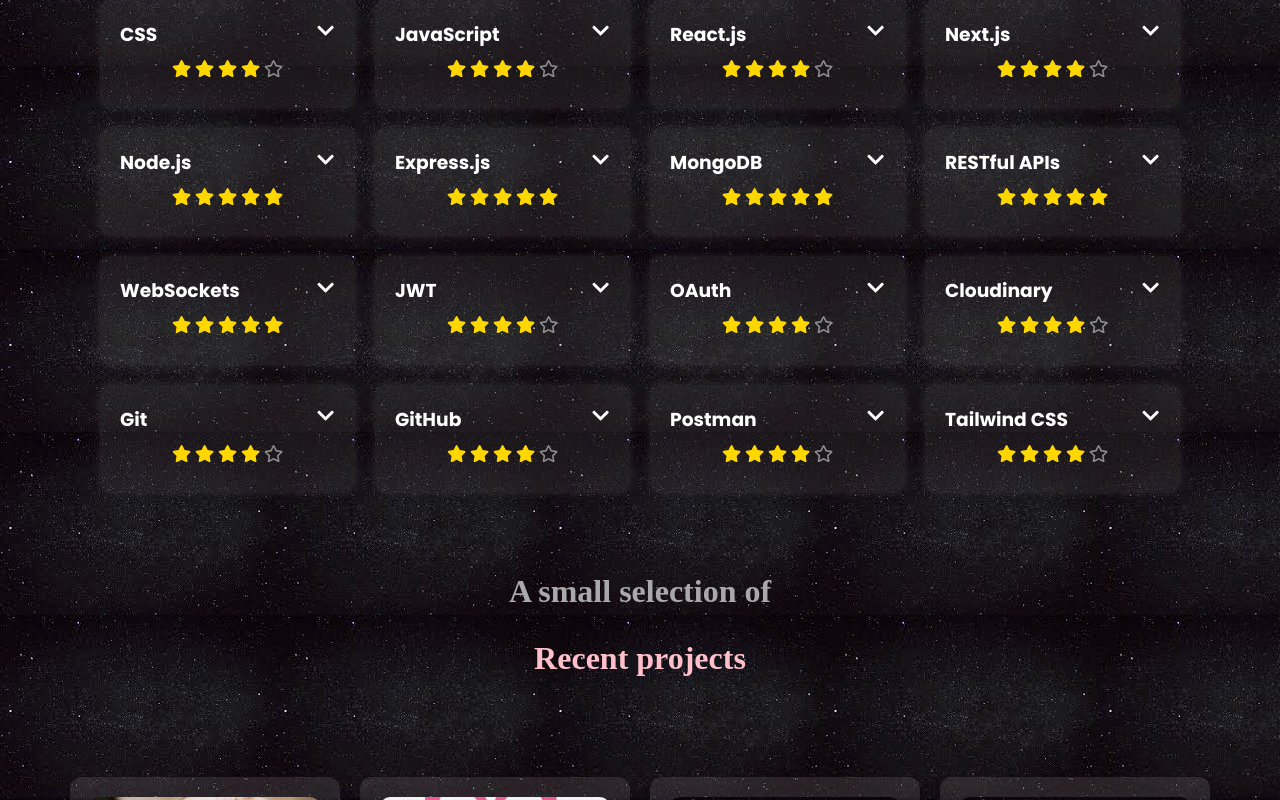
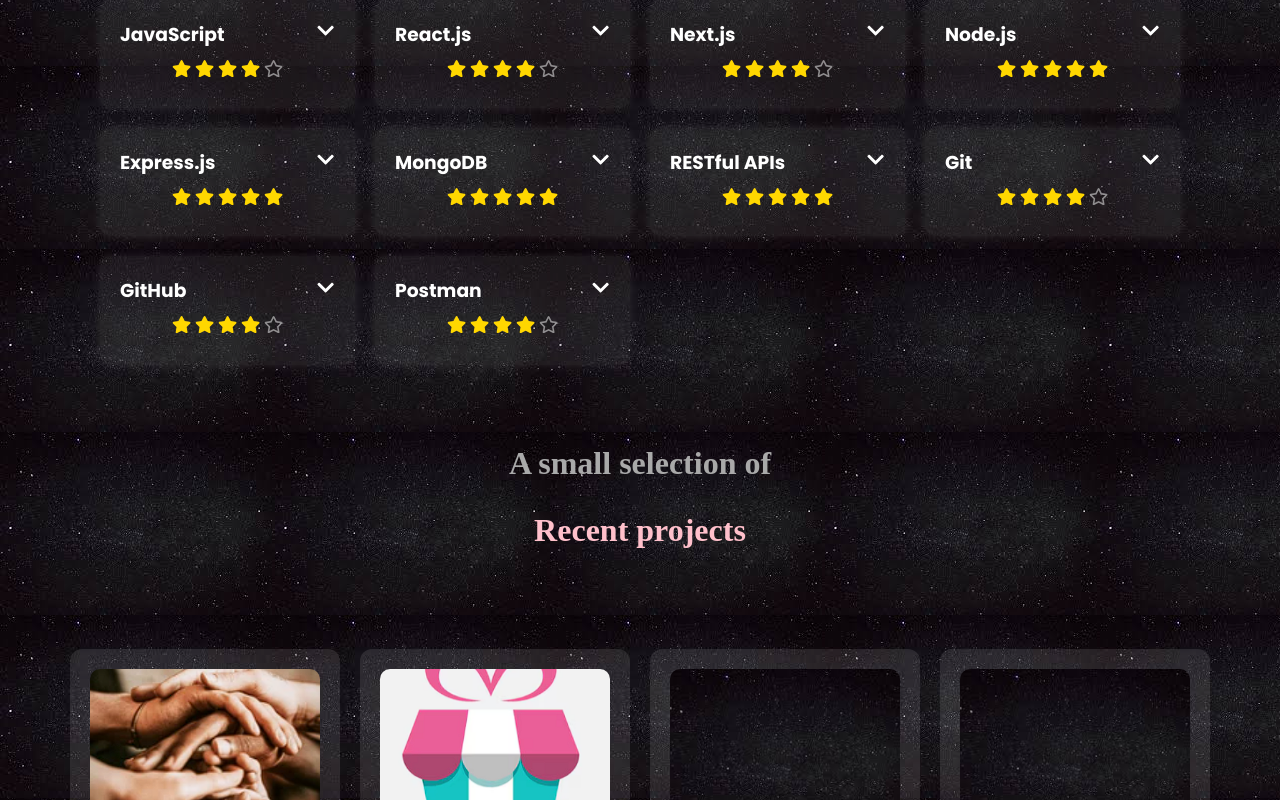
Before and after one commit to KushalRastogi20/portfolio, a Next.js app in the folder kushal-profile/: page / in a window 1280 px wide. Shown: the part 1032-1832 px from the top of the page. Built offline with nearby package versions, Linux system fonts and the light colour scheme.

Commit message:
Skills edit

```diff
--- a/kushal-profile/src/app/page.js
+++ b/kushal-profile/src/app/page.js
@@ -58,7 +58,7 @@ import styles from "./page.module.css";
 const skillsData = [
   // Frontend Skills (⭐ 4)
   // { name: "HTML", category: "Frontend", experience: "Advanced", stars: 4, details: "Structured and semantic web development" },
-  { name: "CSS", category: "Frontend", experience: "Advanced", stars: 4, details: "Responsive design, animations, and styling" },
+  // { name: "CSS", category: "Frontend", experience: "Advanced", stars: 4, details: "Responsive design, animations, and styling" },
   { name: "JavaScript", category: "Frontend", experience: "Advanced", stars: 4, details: "ES6+, asynchronous programming, and DOM manipulation" },
   { name: "React.js", category: "Frontend", experience: "Advanced", stars: 4, details: "Component-based architecture and state management" },
   { name: "Next.js", category: "Frontend", experience: "Advanced", stars: 4, details: "SSR, SSG, and optimized React applications" },
@@ -69,14 +69,14 @@ const skillsData = [
   { name: "Express.js", category: "Backend", experience: "Advanced", stars: 4.5, details: "Building RESTful APIs and middleware handling" },
   { name: "MongoDB", category: "Backend", experience: "Advanced", stars: 4.5, details: "NoSQL database design and optimization" },
   { name: "RESTful APIs", category: "Backend", experience: "Advanced", stars: 4.5, details: "Designing and implementing scalable APIs" },
-  { name: "WebSockets", category: "Backend", experience: "Intermediate", stars: 4.5, details: "Real-time communication and event-driven updates" },
+  // { name: "WebSockets", category: "Backend", experience: "Intermediate", stars: 4.5, details: "Real-time communication and event-driven updates" },
 
   // Authentication & Security (⭐ 4)
-  { name: "JWT", category: "Authentication & Security", experience: "Advanced", stars: 4, details: "Token-based authentication and security" },
-  { name: "OAuth", category: "Authentication & Security", experience: "Intermediate", stars: 4, details: "Third-party authentication with OAuth 2.0" },
+  // { name: "JWT", category: "Authentication & Security", experience: "Advanced", stars: 4, details: "Token-based authentication and security" },
+  // { name: "OAuth", category: "Authentication & Security", experience: "Intermediate", stars: 4, details: "Third-party authentication with OAuth 2.0" },
 
   // Cloud & Storage (⭐ 4)
-  { name: "Cloudinary", category: "Cloud & Storage", experience: "Intermediate", stars: 4, details: "Image and media storage optimization" },
+  // { name: "Cloudinary", category: "Cloud & Storage", experience: "Intermediate", stars: 4, details: "Image and media storage optimization" },
   // { name: "Firebase", category: "Cloud & Storage", experience: "Intermediate", stars: 4, details: "Real-time database and authentication" },
 
   // DevOps & Tools (⭐ 4)
@@ -85,7 +85,7 @@ const skillsData = [
   { name: "Postman", category: "DevOps & Tools", experience: "Intermediate", stars: 4, details: "API testing and debugging" },
 
   // Styling & UI Libraries (⭐ 4)
-  { name: "Tailwind CSS", category: "Styling", experience: "Advanced", stars: 4, details: "Utility-first styling for rapid UI development" },
+  // { name: "Tailwind CSS", category: "Styling", experience: "Advanced", stars: 4, details: "Utility-first styling for rapid UI development" },
   // { name: "Bootstrap", category: "Styling", experience: "Intermediate", stars: 4, details: "Pre-styled components for responsive design" },
 ];
 
```
